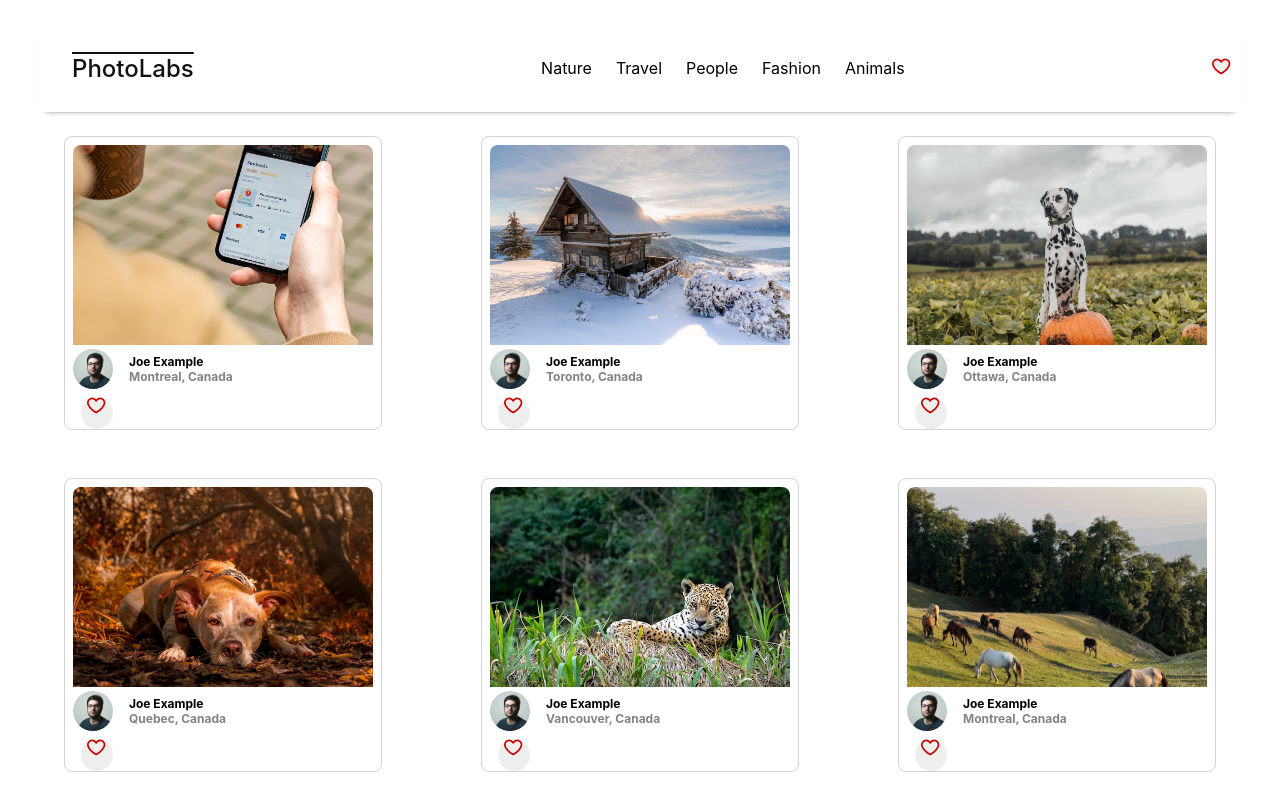
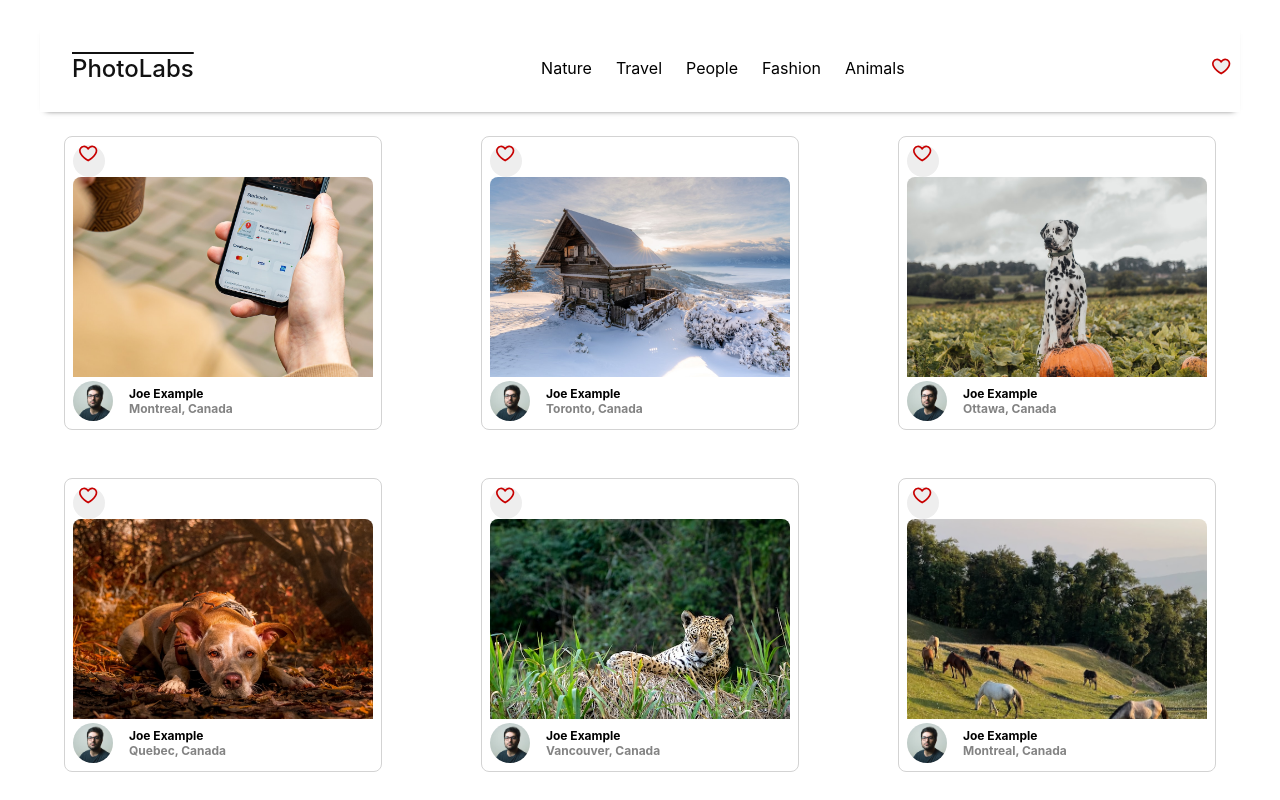
Before and after one commit to Yoimiya428/photo-lab, a React (Vite) app in the folder frontend/: page / in a window 1280 px wide. Shown: the top 800 px of the page. Built offline with nearby package versions, Linux system fonts and the light colour scheme.

Commit message:
Connect the Favourite Icon and Modal

```diff
--- a/frontend/src/components/PhotoListItem.jsx
+++ b/frontend/src/components/PhotoListItem.jsx
@@ -4,10 +4,15 @@ import PhotoFavButton from './PhotoFavButton';
 
 
 const PhotoListItem = ({ photo, isFavorited, toggleFavourite, onPhotoClick }) => {
+
   const handleFavClick = () => toggleFavourite(photo.id);
 
   return (
+
     <div className="photo-list__item">
+
+
+      <PhotoFavButton isFavorited={isFavorited} onClick={handleFavClick} />
 
       <img
         className="photo-list__image"
@@ -15,7 +20,10 @@ const PhotoListItem = ({ photo, isFavorited, toggleFavourite, onPhotoClick }) =>
         alt={photo.alt_description}
 
         onClick={() => onPhotoClick(photo)}
+
+
       />
+
 
 
       <div className="photo-list__user-details">
@@ -24,6 +32,8 @@ const PhotoListItem = ({ photo, isFavorited, toggleFavourite, onPhotoClick }) =>
           src={photo.user.profile}
           alt={`${photo.user.name} profile`}
         />
+
+
         <div className="photo-list__user-info">
           <div>{photo.user.name}</div>
           <div className="photo-list__user-location">
@@ -32,7 +42,7 @@ const PhotoListItem = ({ photo, isFavorited, toggleFavourite, onPhotoClick }) =>
         </div>
       </div>
 
-      <PhotoFavButton isFavorited={isFavorited} onClick={handleFavClick} />
+
     </div>
   );
 };
--- a/frontend/src/routes/PhotoDetailsModal.jsx
+++ b/frontend/src/routes/PhotoDetailsModal.jsx
@@ -17,6 +17,7 @@
 import '../styles/PhotoDetailsModal.scss';
 import closeSymbol from '../assets/closeSymbol.svg';
 import PhotoList from '../components/PhotoList';
+import PhotoFavButton from "../components/PhotoFavButton";
 
 import React from "react";
 
@@ -30,24 +31,46 @@ const PhotoDetailsModal = ({ photo, onClose, similarPhotos, favouritePhotos, tog
       </button>
 
       <div className="photo-details-modal__images">
+
+        <PhotoFavButton
+            isFavorited={favouritePhotos.includes(photo.id)}
+            onClick={() => {
+              console.log(`Toggling favourite for photo ID: ${photo.id}`);
+              toggleFavourite(photo.id);
+            }}
+          />
+
         <img
           className="photo-details-modal__image"
           src={photo.urls.full}
           alt={photo.alt_description}
         />
+
+
+
         <div className="photo-details-modal__photographer-details">
           <img
             className="photo-details-modal__photographer-profile"
             src={photo.user.profile}
             alt={`${photo.user.name}'s profile`}
           />
+
           <div className="photo-details-modal__photographer-info">
             <span>{photo.user.name}</span>
-            <span className="photo-details-modal__photographer-location">
-              {photo.location.city}, {photo.location.country}
-            </span>
+            {photo.location && (
+              <div className="photo-details-modal__photographer-location">
+                <span>{photo.location.city}, {photo.location.country}</span>
+              </div>
+            )}
           </div>
+
+
         </div>
+
+      </div>
+
+      <div className="photo-details-modal__header">
+        Similar Photos
       </div>
 
       <div className="photo-details-modal__images">
--- a/frontend/src/styles/PhotoFavButton.scss
+++ b/frontend/src/styles/PhotoFavButton.scss
@@ -1,10 +1,10 @@
 .photo-list__fav-icon {
   position: relative;
-  top: 8px;
-  left: 8px;
+  top: 0px;
+  left: 0px;
   cursor: pointer;
-  //margin-bottom: -30px;
-  //border-width: 0.1px;
+  // margin-bottom: -30px;
+  // border-width: 0.1px;
   background-color: #EEEEEE;
   width: 32px;
   height: 32px;
```
